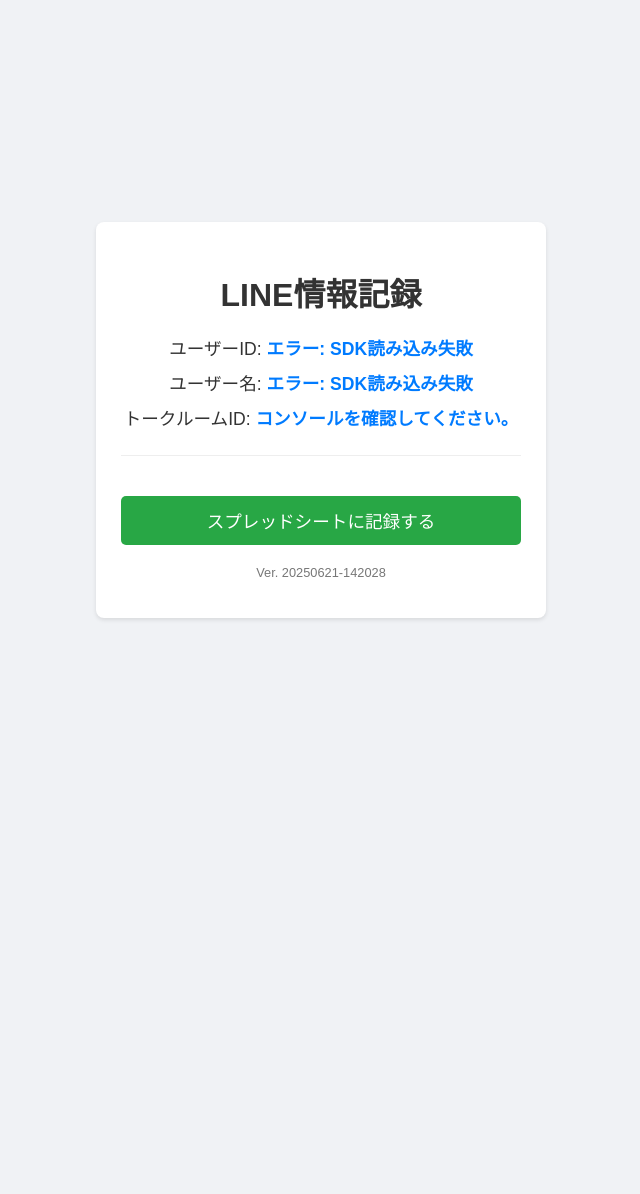
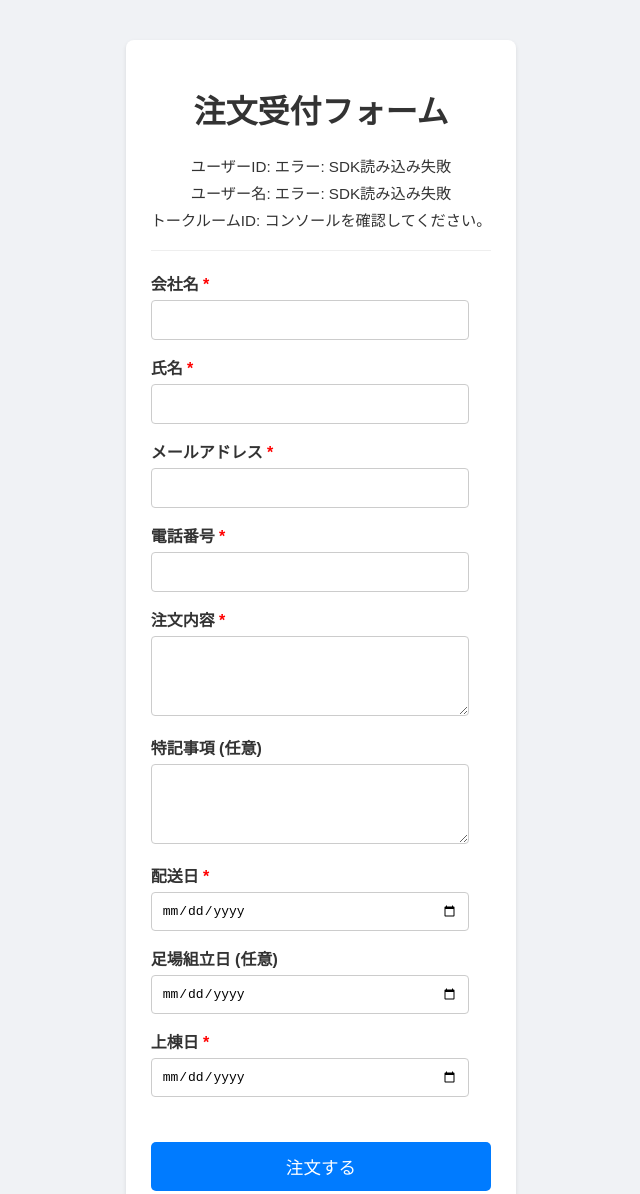
Before and after one commit to hionnu/my-liff-app-test, a plain HTML site: page index.html in a window 1280 px wide. Shown: the top 1194 px of the page, without its empty margins (319-959 px from the left). Before the commit the page ends 840 px from the top, so only its background shows below. Drawn offline with Linux system fonts and the light colour scheme.

Commit message:
Update index.html

```diff
--- a/index.html
+++ b/index.html
@@ -3,7 +3,7 @@
 <head>
     <meta charset="utf-8">
     <meta name="viewport" content="width=device-width, initial-scale=1">
-    <title>LINE情報記録アプリ</title>
+    <title>注文フォーム</title>
     <style>
         body {
             font-family: sans-serif;
@@ -21,53 +21,78 @@
             padding: 25px;
             border-radius: 8px;
             box-shadow: 0 2px 4px rgba(0,0,0,0.1);
-            max-width: 400px;
-            width: 100%;
+            max-width: 600px;
+            margin: 20px auto;
+        }
+        h1, h2 {
             text-align: center;
-        }
-        h1 {
             color: #333;
-            margin-bottom: 20px;
         }
         .info-section {
             margin-bottom: 20px;
             padding-bottom: 15px;
             border-bottom: 1px solid #eee;
+            text-align: center;
         }
         .info-section p {
-            margin: 10px 0;
-            font-size: 1.1em;
+            margin: 5px 0;
+            font-size: 0.95em;
         }
-        #userIdDisplay, #userNameDisplay, #chatRoomIdDisplay {
+        .form-group {
+            margin-bottom: 15px;
+        }
+        .form-group label {
+            display: block;
+            margin-bottom: 5px;
             font-weight: bold;
-            color: #007bff;
         }
-        .loading {
-            color: #888;
+        .form-group input[type="text"],
+        .form-group input[type="email"],
+        .form-group input[type="tel"],
+        .form-group input[type="number"],
+        .form-group input[type="date"],
+        .form-group textarea,
+        .form-group select {
+            width: calc(100% - 22px);
+            padding: 10px;
+            border: 1px solid #ccc;
+            border-radius: 4px;
+            font-size: 1em;
+            box-sizing: border-box; /* パディングを含めて幅を計算 */
         }
-        button#submitData {
-            background-color: #28a745;
+        .form-group textarea {
+            resize: vertical;
+            min-height: 80px;
+        }
+        .form-group .required::after {
+            content: " *";
+            color: red;
+        }
+
+        button#submitOrder {
+            background-color: #007bff;
             color: white;
             padding: 12px 20px;
             border: none;
             border-radius: 5px;
             cursor: pointer;
             font-size: 1.1em;
-            margin-top: 20px;
+            margin-top: 30px;
             width: 100%;
         }
-        button#submitData:hover {
-            background-color: #218838;
+        button#submitOrder:hover {
+            background-color: #0056b3;
         }
         #statusMessage {
             margin-top: 20px;
             font-weight: bold;
+            text-align: center;
             color: green;
         }
         .error {
             color: red;
         }
-        #versionInfo { /* バージョン情報のスタイル */
+        #versionInfo {
             margin-top: 20px;
             font-size: 0.8em;
             color: #777;
@@ -77,31 +102,70 @@
 </head>
 <body>
     <div class="container">
-        <h1>LINE情報記録</h1>
+        <h1>注文受付フォーム</h1>
         <div class="info-section">
             <p>ユーザーID: <span id="userIdDisplay" class="loading">読み込み中...</span></p>
             <p>ユーザー名: <span id="userNameDisplay" class="loading">読み込み中...</span></p>
             <p>トークルームID: <span id="chatRoomIdDisplay" class="loading">読み込み中...</span></p>
         </div>
 
-        <button id="submitData">スプレッドシートに記録する</button>
-        <p id="statusMessage"></p>
-        <p id="versionInfo"></p> </div>
+        <form id="orderForm">
+            <div class="form-group">
+                <label for="companyName" class="required">会社名</label>
+                <input type="text" id="companyName" required>
+            </div>
+            <div class="form-group">
+                <label for="fullName" class="required">氏名</label>
+                <input type="text" id="fullName" required>
+            </div>
+            <div class="form-group">
+                <label for="email" class="required">メールアドレス</label>
+                <input type="email" id="email" required>
+            </div>
+            <div class="form-group">
+                <label for="phoneNumber" class="required">電話番号</label>
+                <input type="tel" id="phoneNumber" pattern="[0-9\-]+" title="半角数字とハイフンのみ" required>
+            </div>
+            <div class="form-group">
+                <label for="orderContent" class="required">注文内容</label>
+                <textarea id="orderContent" required></textarea>
+            </div>
+            <div class="form-group">
+                <label for="notes">特記事項 (任意)</label>
+                <textarea id="notes"></textarea>
+            </div>
+            <div class="form-group">
+                <label for="deliveryDate" class="required">配送日</label>
+                <input type="date" id="deliveryDate" required>
+            </div>
+            <div class="form-group">
+                <label for="scaffoldDate">足場組立日 (任意)</label>
+                <input type="date" id="scaffoldDate">
+            </div>
+            <div class="form-group">
+                <label for="jotoDate" class="required">上棟日</label>
+                <input type="date" id="jotoDate" required>
+            </div>
+
+            <button type="submit" id="submitOrder">注文する</button>
+            <p id="statusMessage"></p>
+        </form>
+        <p id="versionInfo"></p>
+    </div>
 
     <script>
         // ★重要: ここにLINE Developersで取得したあなたのLIFF IDを設定してください★
-        const liffId = '2007576580-4q0azmME';
+        const liffId = 'YOUR_LIFF_ID';
 
-        // ★重要: ここにGASでデプロイしたウェブアプリのURLを設定してください★
-        const gasWebhookUrl = 'https://handle-liff-order-request-261123846998.asia-northeast1.run.app';
+        // ★重要: ここにGoogle Cloud Functionsでデプロイした関数のURLを設定してください★
+        const cloudFunctionUrl = 'https://handle-liff-order-request-261123846998.asia-northeast1.run.app';
 
         const statusMessage = document.getElementById('statusMessage');
-        const versionInfoElement = document.getElementById('versionInfo'); // 新しく追加
+        const versionInfoElement = document.getElementById('versionInfo');
         let currentUserId = '未取得';
         let currentUserName = '未取得';
         let currentChatRoomId = '未取得';
 
-        // アクセス通知を一度だけ送信するためのフラグ
         let accessNotified = false;
 
         // バージョン情報を表示
@@ -110,13 +174,13 @@
         versionInfoElement.innerText = versionString;
 
 
-        // GASへのPOSTリクエスト送信ヘルパー関数
-        async function sendToGas(action, data) {
+        // Cloud FunctionsへのPOSTリクエスト送信ヘルパー関数
+        async function sendToCloudFunction(action, data) {
             try {
                 const postData = { action: action, ...data };
-                console.log(`Sending ${action} data to GAS:`, postData);
+                console.log(`Sending ${action} data to Cloud Function:`, postData);
 
-                const response = await fetch(gasWebhookUrl, {
+                const response = await fetch(cloudFunctionUrl, {
                     method: 'POST',
                     headers: { 'Content-Type': 'application/json' },
                     body: JSON.stringify(postData)
@@ -126,15 +190,15 @@
                     const errorText = await response.text();
                     console.error('HTTP Error Status:', response.status);
                     console.error('HTTP Error Text:', errorText);
-                    throw new Error(`GASからのHTTPエラー: ${response.status} - ${errorText}`);
+                    throw new Error(`Cloud FunctionsからのHTTPエラー: ${response.status} - ${errorText}`);
                 }
 
                 const result = await response.json();
-                console.log(`GAS response for ${action}:`, result);
+                console.log(`Cloud Functions response for ${action}:`, result);
                 return result;
 
             } catch (error) {
-                console.error(`Error in sendToGas (${action}):`, error);
+                console.error(`Error in sendToCloudFunction (${action}):`, error);
                 throw error;
             }
         }
@@ -180,7 +244,7 @@
                     // ★LIFFにログインし、ユーザーIDが取得できたらアクセス通知を送信★
                     if (!accessNotified && currentUserId !== '未取得') {
                         try {
-                            const result = await sendToGas('notify_access', { userId: currentUserId });
+                            const result = await sendToCloudFunction('notify_access', { userId: currentUserId });
                             if (result.success) {
                                 console.log('Access notification sent successfully.');
                                 accessNotified = true;
@@ -204,8 +268,10 @@
             });
         }
 
-        // スプレッドシート記録ボタンの処理
-        document.getElementById('submitData').addEventListener('click', async () => {
+        // 注文送信ボタンの処理
+        document.getElementById('orderForm').addEventListener('submit', async (e) => {
+            e.preventDefault(); // デフォルトのフォーム送信を防止
+
             statusMessage.innerText = '';
             statusMessage.classList.remove('error');
 
@@ -222,36 +288,69 @@
                 return;
             }
 
-            statusMessage.innerText = 'データを送信中...';
+            const formData = {
+                companyName: document.getElementById('companyName').value,
+                fullName: document.getElementById('fullName').value,
+                email: document.getElementById('email').value,
+                phoneNumber: document.getElementById('phoneNumber').value,
+                orderContent: document.getElementById('orderContent').value,
+                notes: document.getElementById('notes').value,
+                deliveryDate: document.getElementById('deliveryDate').value,
+                scaffoldDate: document.getElementById('scaffoldDate').value,
+                jotoDate: document.getElementById('jotoDate').value
+            };
+
+            // 必須項目チェック
+            const requiredFields = {
+                companyName: '会社名',
+                fullName: '氏名',
+                email: 'メールアドレス',
+                phoneNumber: '電話番号',
+                orderContent: '注文内容',
+                deliveryDate: '配送日',
+                jotoDate: '上棟日'
+            };
+
+            for (const key in requiredFields) {
+                if (!formData[key]) {
+                    statusMessage.innerText = `${requiredFields[key]}は必須項目です。`;
+                    statusMessage.classList.add('error');
+                    return;
+                }
+            }
+
+            statusMessage.innerText = 'ご注文を送信中...';
             statusMessage.style.color = 'orange';
-            document.getElementById('submitData').disabled = true;
+            document.getElementById('submitOrder').disabled = true;
 
             try {
-                const result = await sendToGas('record_data', {
+                const result = await sendToCloudFunction('record_order', { // actionをrecord_orderに
                     userId: currentUserId,
                     userName: currentUserName,
-                    chatRoomId: currentChatRoomId
+                    chatRoomId: currentChatRoomId,
+                    orderDetails: formData // フォームデータをorder_detailsとして送信
                 });
 
                 if (result.success) {
-                    statusMessage.innerText = 'データがスプレッドシートに正常に記録されました！';
+                    statusMessage.innerText = 'ご注文が送信されました！LINEに確認メッセージが送られました。';
                     statusMessage.style.color = 'green';
-                    // スプレッドシート記録成功後にLIFFアプリを閉じる（任意）
-                    // setTimeout(() => { liff.closeWindow(); }, 2000);
+                    setTimeout(() => {
+                        liff.closeWindow();
+                    }, 2000);
                 } else {
-                    statusMessage.innerText = `データ記録に失敗しました: ${result.message || '不明なエラー'}`;
+                    statusMessage.innerText = `ご注文送信に失敗しました: ${result.message || '不明なエラー'}`;
                     statusMessage.classList.add('error');
-                    console.error('Failed to record data (GAS response):', result.error);
+                    console.error('Failed to submit order (Cloud Functions response):', result.error);
                 }
             } catch (error) {
-                statusMessage.innerText = `データ送信中にエラーが発生しました: ${error.message}`;
+                statusMessage.innerText = `注文送信中にエラーが発生しました: ${error.message}`;
                 statusMessage.classList.add('error');
-                console.error('Error submitting data:', error);
+                console.error('Error submitting order:', error);
                 if (error.message.includes('Failed to fetch')) {
-                    statusMessage.innerText += '\n(ヒント: GASのURLが正しいか、GASのデプロイとCORS設定を確認してください)';
+                    statusMessage.innerText += '\n(ヒント: Cloud FunctionsのURLが正しいか、デプロイとCORS設定を確認してください)';
                 }
             } finally {
-                document.getElementById('submitData').disabled = false;
+                document.getElementById('submitOrder').disabled = false;
             }
         });
     </script>
```
